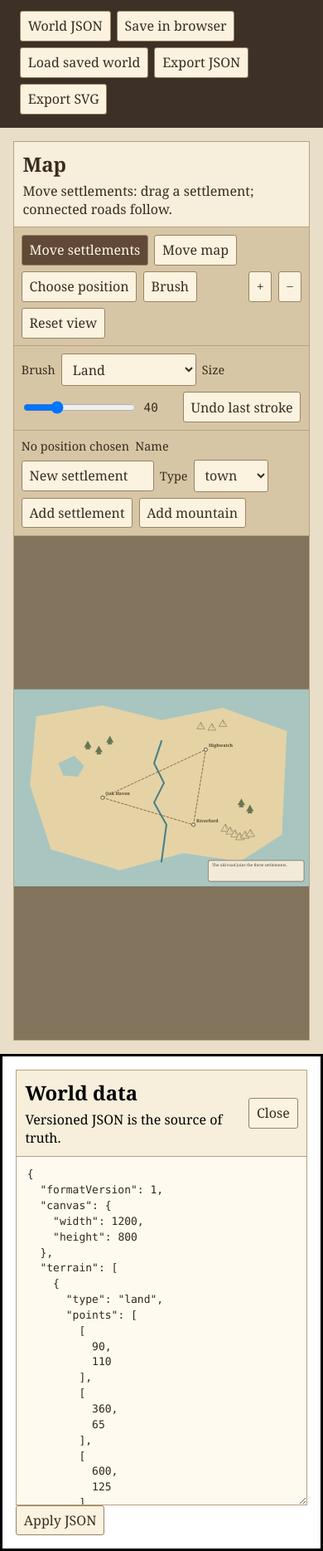
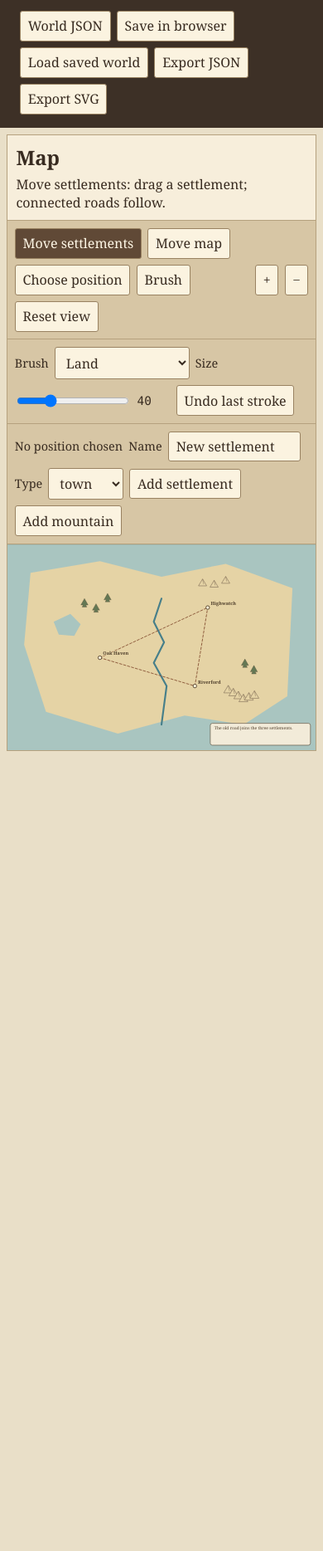
Before and after one commit to MuffinzCat/living-world-map, a plain HTML site: page index.html in a window 390 px wide. Shown: the part 81-1950 px from the top of the page at 83% size. After the commit the page ends 994 px from the top, so only its background shows below. Drawn offline with Linux system fonts and the light colour scheme.

Commit message:
style: add responsive flyout and dynamic map sizing

```diff
--- a/styles/app.css
+++ b/styles/app.css
@@ -6,7 +6,7 @@ h1, h2, p { margin: 0; }
 .site-header h1 { font-size: 1.6rem; }
 .site-header p, .panel-heading p { margin-top: .3rem; }
 .actions, .toolbar { display: flex; flex-wrap: wrap; align-items: center; gap: .45rem; }
-.app-shell { display: grid; grid-template-columns: minmax(0, 2fr) minmax(300px, 1fr); gap: 1rem; padding: 1rem; }
+.app-shell { padding: 1rem; }
 .panel { min-width: 0; }
 .panel-heading { padding: .65rem; border: 1px solid var(--panel-border); background: var(--paper); }
 .data-heading { display: flex; justify-content: space-between; align-items: center; gap: .5rem; }
@@ -17,12 +17,12 @@ button, select, input[type="text"] { padding: .4rem .55rem; border: 1px solid #9
 button { cursor: pointer; }
 button:hover { background: #ead9b5; }
 button[aria-pressed="true"] { color: #fff8e7; background: #604936; }
-button:focus-visible, select:focus-visible, input:focus-visible, textarea:focus-visible { outline: 2px solid #956329; outline-offset: 2px; }
+button:focus-visible, select:focus-visible, input:focus-visible, textarea:focus-visible, dialog:focus-visible { outline: 2px solid #956329; outline-offset: 2px; }
 .toolbar label, .toolbar output, #chosen-position { font-size: .9rem; }
 #settlement-name { width: 10rem; }
 #brush-size { width: min(12rem, 35vw); }
 #brush-size-value { min-width: 2.5rem; font-family: ui-monospace, SFMono-Regular, Consolas, monospace; }
-.map-frame { min-height: 420px; height: min(72vh, 760px); overflow: hidden; border: 1px solid var(--panel-border); border-top: 0; background: var(--map-surround); }
+.map-frame { width: 100%; aspect-ratio: var(--map-aspect, 3 / 2); max-height: calc(100vh - 13rem); min-height: 18rem; overflow: hidden; border: 1px solid var(--panel-border); border-top: 0; background: var(--map-surround); }
 #map { display: block; width: 100%; height: 100%; user-select: none; touch-action: none; }
 #map[data-mode="pan"] { cursor: grab; }
 #map[data-mode="choose"], #map[data-mode="brush"] { cursor: crosshair; }
@@ -30,7 +30,11 @@ button:focus-visible, select:focus-visible, input:focus-visible, textarea:focus-
 #map[data-mode="select"] .settlement { cursor: grab; }
 .brush-outline { fill: none; stroke: #2f251c; stroke-width: 2; stroke-dasharray: 6 4; vector-effect: non-scaling-stroke; pointer-events: none; }
 .live-brush-layer { pointer-events: none; }
-.data-panel { display: flex; min-height: 500px; flex-direction: column; }
-textarea { min-height: 420px; flex: 1; width: 100%; resize: vertical; padding: .8rem; border: 1px solid var(--panel-border); border-top: 0; color: #30281f; background: #fffaf0; font: 13px/1.45 ui-monospace, SFMono-Regular, Consolas, monospace; tab-size: 2; }
+.data-panel { inset: 0 0 0 auto; width: min(38rem, calc(100vw - 2rem)); height: 100dvh; max-height: none; margin: 0; padding: 0; border: 0; border-left: 1px solid var(--panel-border); color: #382b20; background: var(--paper); box-shadow: -8px 0 24px #251b1260; }
+.data-panel[open] { display: flex; flex-direction: column; }
+.data-panel::backdrop { background: #251b1259; }
+.data-panel textarea { min-height: 0; flex: 1; width: 100%; resize: none; padding: .8rem; border: 0; border-block: 1px solid var(--panel-border); color: #30281f; background: #fffaf0; font: 13px/1.45 ui-monospace, SFMono-Regular, Consolas, monospace; tab-size: 2; }
+.flyout-actions { display: flex; justify-content: flex-end; padding: .65rem; background: var(--paper); }
 .visually-hidden { position: absolute; width: 1px; height: 1px; margin: -1px; overflow: hidden; clip: rect(0 0 0 0); white-space: nowrap; }
-@media (max-width: 900px) { .site-header { align-items: flex-start; flex-direction: column; } .app-shell { grid-template-columns: 1fr; } }
+@media (max-width: 900px) { .site-header { align-items: flex-start; flex-direction: column; } .map-frame { max-height: calc(100vh - 18rem); min-height: 15rem; } }
+@media (max-width: 520px) { .data-panel { width: 100vw; } .app-shell { padding: .5rem; } }
```
